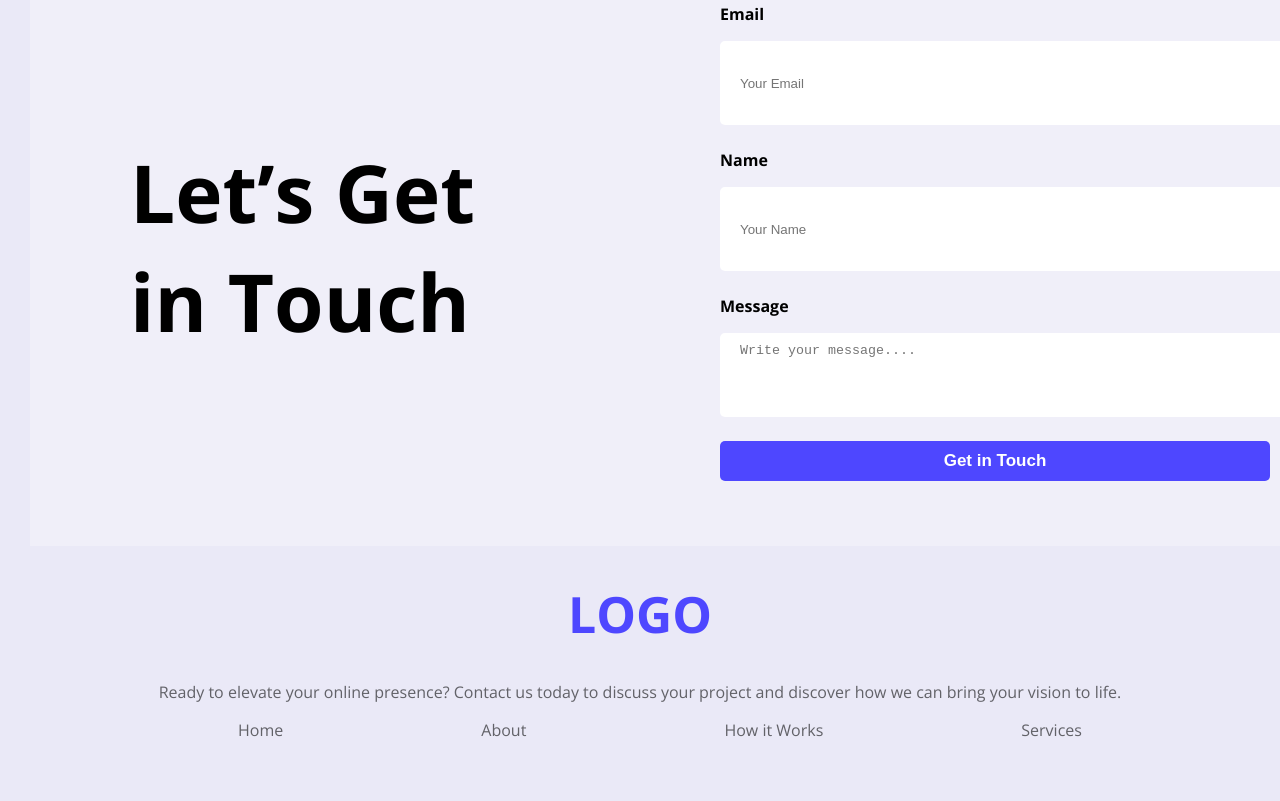
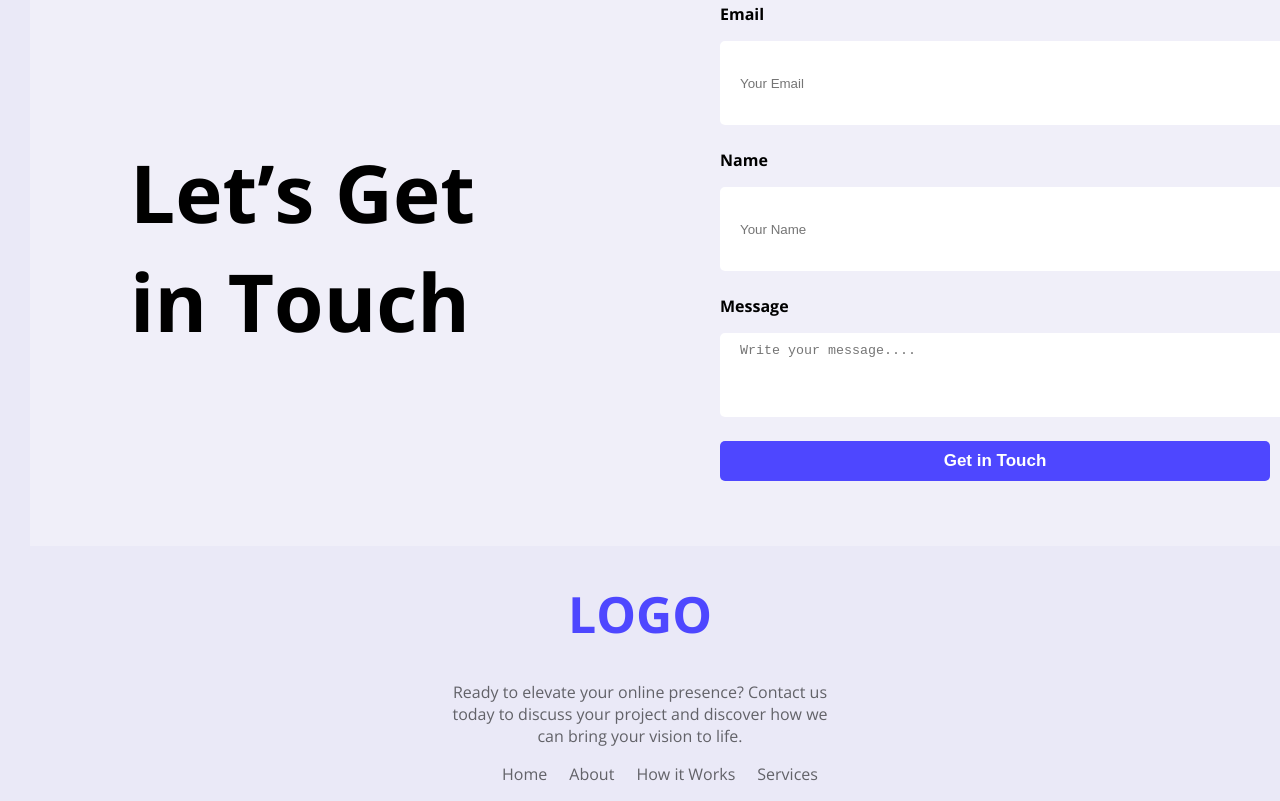
Before and after one commit to sumon10c/ASSIGNMENT-001, a plain HTML site: page index.html in a window 1280 px wide. Shown: the part 1894-2695 px from the top of the page. Before the commit the page ends 2665 px from the top, so only its background shows below. Drawn offline with nearby package versions, Linux system fonts and the light colour scheme.

Commit message:
add my last style

```diff
--- a/style.css
+++ b/style.css
@@ -204,6 +204,8 @@ footer input[type="email"], footer input[type="name"], footer textarea, footer b
 .last-part{
     text-align: center;
     margin-bottom: 30px;
+    width: 400px;
+    margin: 0 auto;
 }
 
 ul{
```
